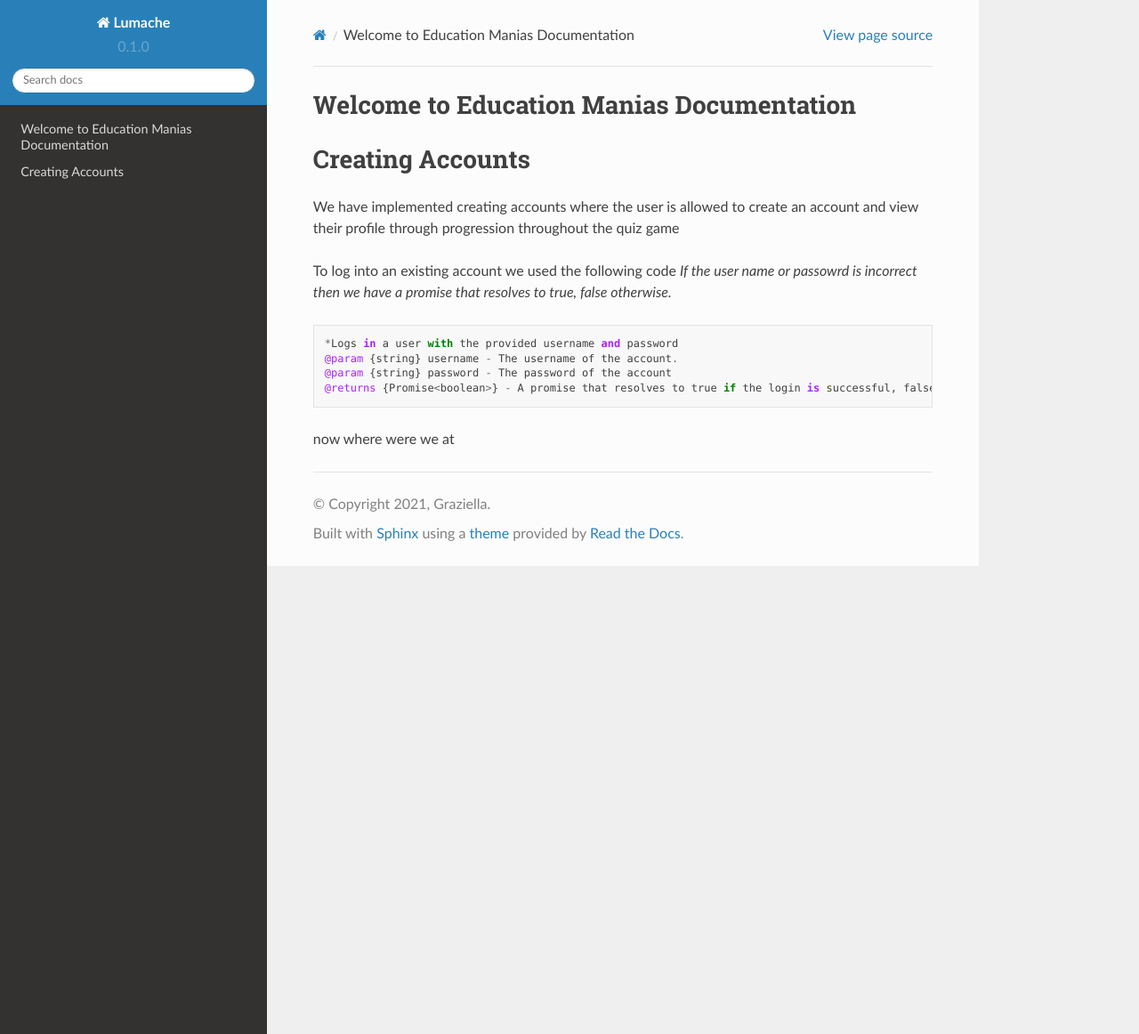
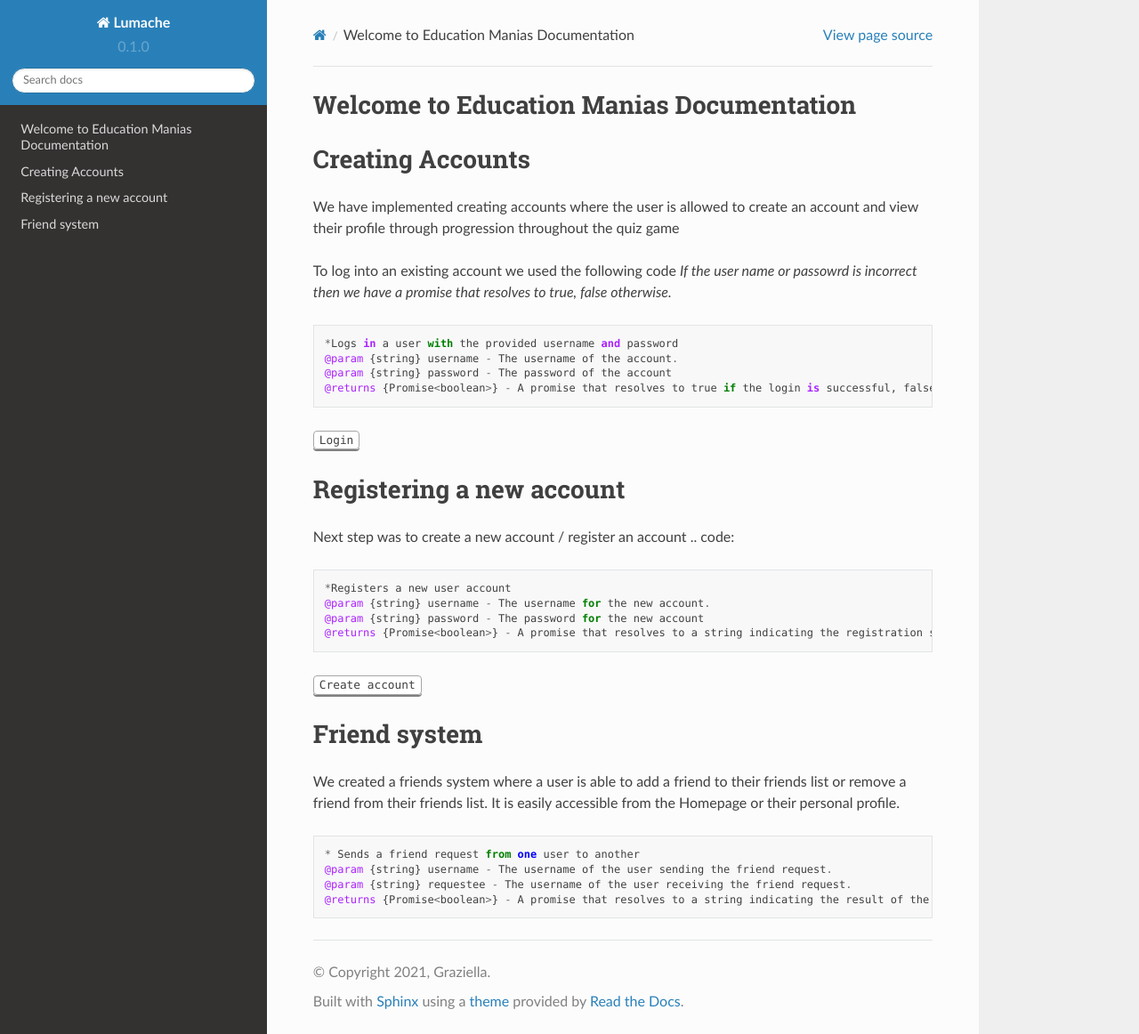
Before and after one commit to Sneakynarnar/educationmania-docs, a Sphinx documentation site: the page built from docs/source/index.rst, in a window 1280 px wide and 1162 px high. Shown: the whole window at 89% size. Built offline with Sphinx 7.4.7 and the Read the Docs theme 2.0.0, drawn with Linux system fonts in a browser that asks for light colours.

```diff
--- a/docs/source/index.rst
+++ b/docs/source/index.rst
@@ -18,6 +18,32 @@ To log into an existing account we used the following code
    @param {string} password - The password of the account
    @returns {Promise<boolean>} - A promise that resolves to true if the login is successful, false otherwise
 
+:kbd:`Login`
+
+Registering a new account
+-------------------------
+
+Next step was to create a new account / register an account
+.. code::
+
+   *Registers a new user account
+   @param {string} username - The username for the new account.
+   @param {string} password - The password for the new account
+   @returns {Promise<boolean>} - A promise that resolves to a string indicating the registration status.
+
+:kbd:`Create account`
 
 
-now where were we at
+Friend system
+-------------
+
+We created a friends system where a user is able to add a friend to their friends list
+or remove a friend from their friends list. It is easily accessible from the Homepage or
+their personal profile.
+
+.. code::
+
+   * Sends a friend request from one user to another
+   @param {string} username - The username of the user sending the friend request.
+   @param {string} requestee - The username of the user receiving the friend request.
+   @returns {Promise<boolean>} - A promise that resolves to a string indicating the result of the opeartion.
```
